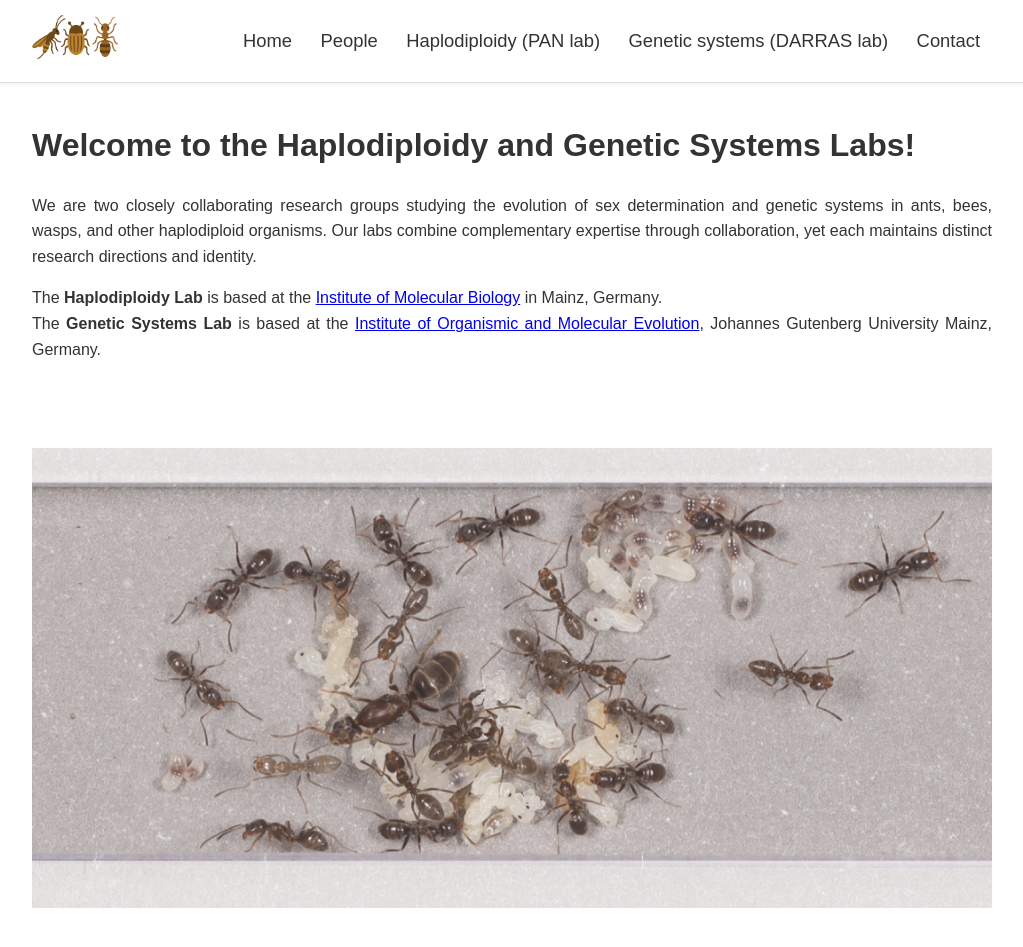
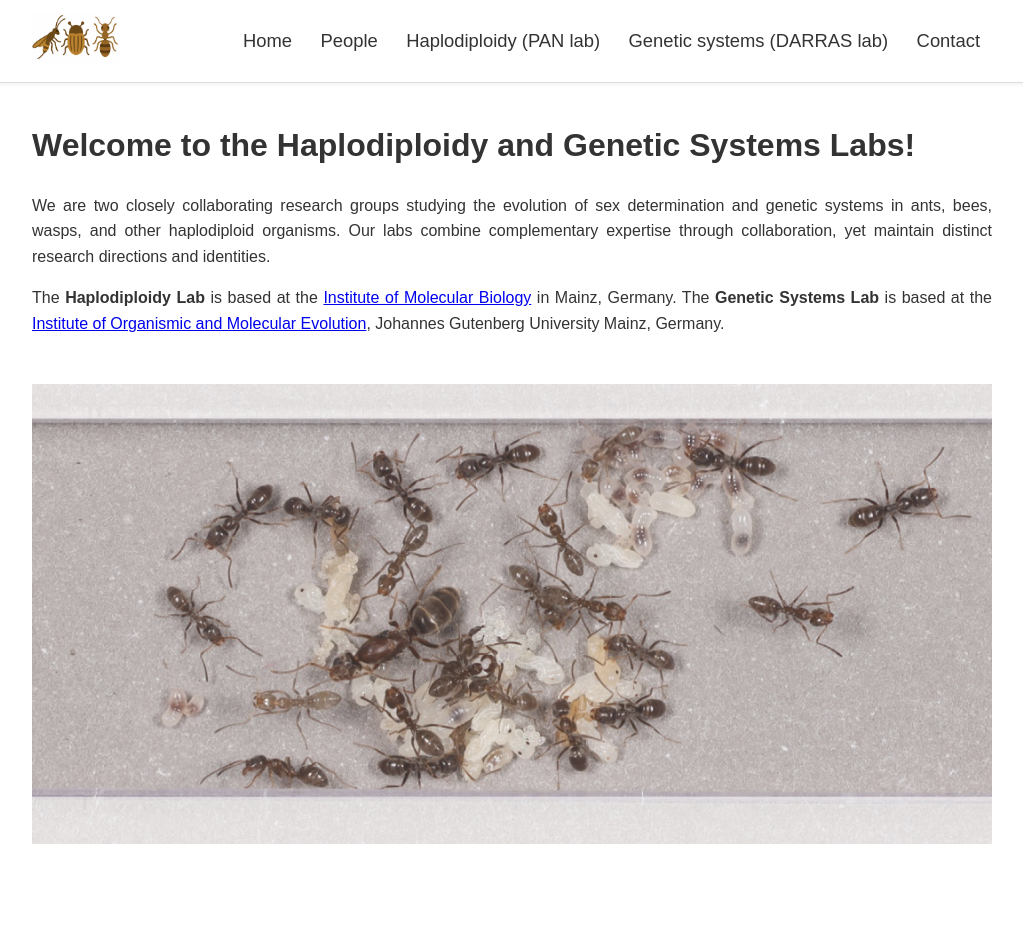
Before and after one commit to lab-darras/lab-darras.github.io, a Jekyll site: the page built from index.md, in a window 1280 px wide and 954 px high. Shown: the top 947 px of the window, without its empty margins (128-1151 px from the left). Built offline with Jekyll 4.4.1, drawn with Linux system fonts in a browser that asks for light colours.

Commit message:
Update index.md

```diff
--- a/index.md
+++ b/index.md
@@ -5,12 +5,11 @@ title: Home
 
 # Welcome to the Haplodiploidy and Genetic Systems Labs!
 
-We are two closely collaborating research groups studying the evolution of sex determination and genetic systems in ants, bees, wasps, and other haplodiploid organisms. Our labs combine complementary expertise through collaboration, yet each maintains distinct research directions and identity.
+We are two closely collaborating research groups studying the evolution of sex determination and genetic systems in ants, bees, wasps, and other haplodiploid organisms. Our labs combine complementary expertise through collaboration, yet maintain distinct research directions and identities.
 
-The **Haplodiploidy Lab** is based at the <a href="https://www.imb.de/" target="_blank">Institute of Molecular Biology</a> in Mainz, Germany.
-The **Genetic Systems Lab** is based at the <a href="https://iome.biology.uni-mainz.de/" target="_blank">Institute of Organismic and Molecular Evolution</a>, Johannes Gutenberg University Mainz, Germany.
+The **Haplodiploidy Lab** is based at the <a href="https://www.imb.de/" target="_blank">Institute of Molecular Biology</a> in Mainz, Germany. The **Genetic Systems Lab** is based at the <a href="https://iome.biology.uni-mainz.de/" target="_blank">Institute of Organismic and Molecular Evolution</a>, Johannes Gutenberg University Mainz, Germany.
 
-<div style="height:40px;"></div>
+<div style="height:1px;"></div>
 
 <div class="hero-banner">
   <img src="{{ '/assets/images/linepithema.png' | relative_url }}" alt="Linepithema illustration">
```
